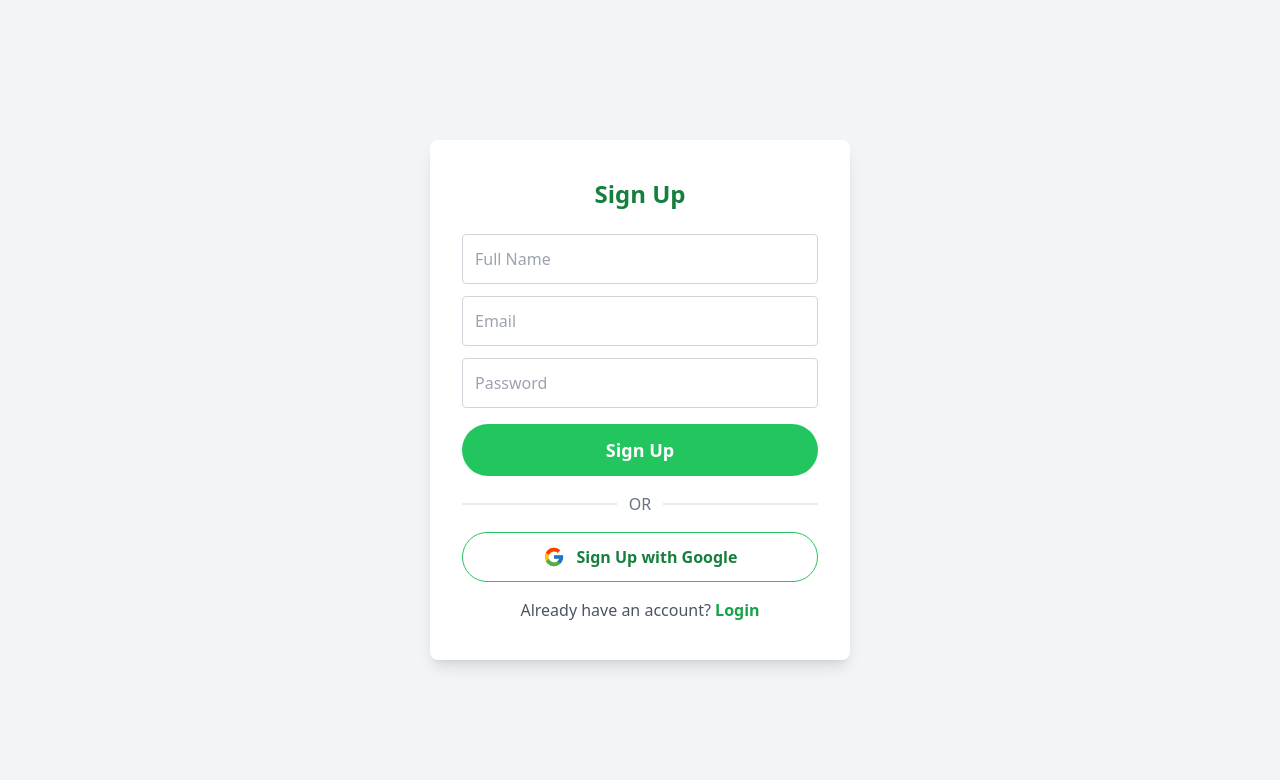
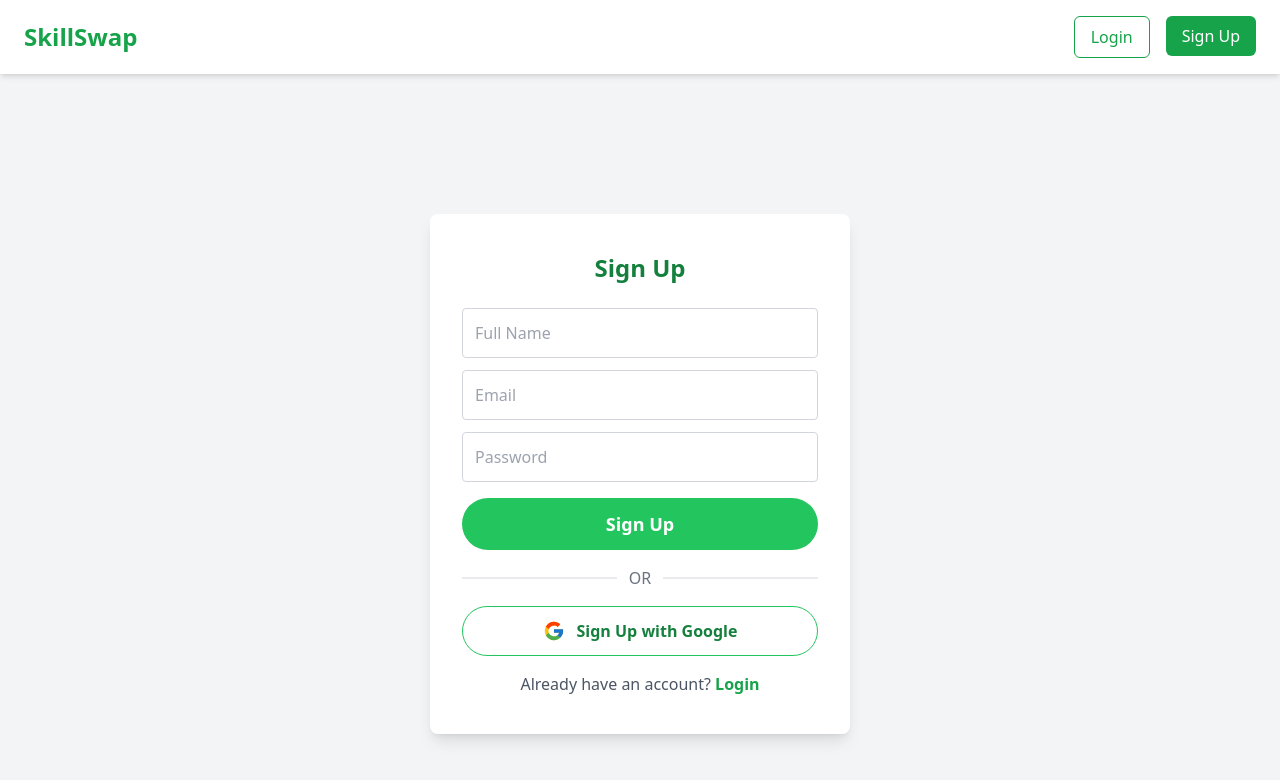
Before and after one commit to arhammunir1104/IBA-Hackathon-frontend, a React (Vite) app: page /signup in a window 1280 px wide. Shown: the top 780 px of the page. Built offline with nearby package versions, Linux system fonts and the light colour scheme.

Commit message:
Adding Navbars in login/signup

```diff
--- a/src/Pages/Login.jsx
+++ b/src/Pages/Login.jsx
@@ -1,9 +1,13 @@
 import React from 'react';
 import { Link } from 'react-router-dom';
 import { FcGoogle } from 'react-icons/fc'; // Google Icon
+import Navbar2 from '@/components/Navbar2';
 
 export default function Login() {
     return (
+        <>
+        <Navbar2 />
+
         <div className="flex items-center justify-center min-h-screen bg-gray-100">
             <div className="bg-white p-8 rounded-lg shadow-lg w-[400px] h-[480px] flex flex-col justify-center">
                 <h2 className="text-2xl font-semibold text-center mb-6 text-green-700">Login</h2>
@@ -40,5 +44,6 @@ export default function Login() {
                 </p>
             </div>
         </div>
+        </>
     );
 }
--- a/src/Pages/Signup.jsx
+++ b/src/Pages/Signup.jsx
@@ -1,9 +1,12 @@
 import React from 'react';
 import { Link } from 'react-router-dom';
 import { FcGoogle } from 'react-icons/fc'; // Google Icon
+import Navbar2 from '@/components/Navbar2';
 
 export default function Signup() {
     return (
+        <>
+        <Navbar2 />
         <div className="flex items-center justify-center min-h-screen bg-gray-100">
             <div className="bg-white p-8 rounded-lg shadow-lg w-[420px] h-[520px] flex flex-col justify-center">
                 <h2 className="text-2xl font-semibold text-center mb-6 text-green-700">Sign Up</h2>
@@ -45,5 +48,6 @@ export default function Signup() {
                 </p>
             </div>
         </div>
+        </>
     );
 }
```
